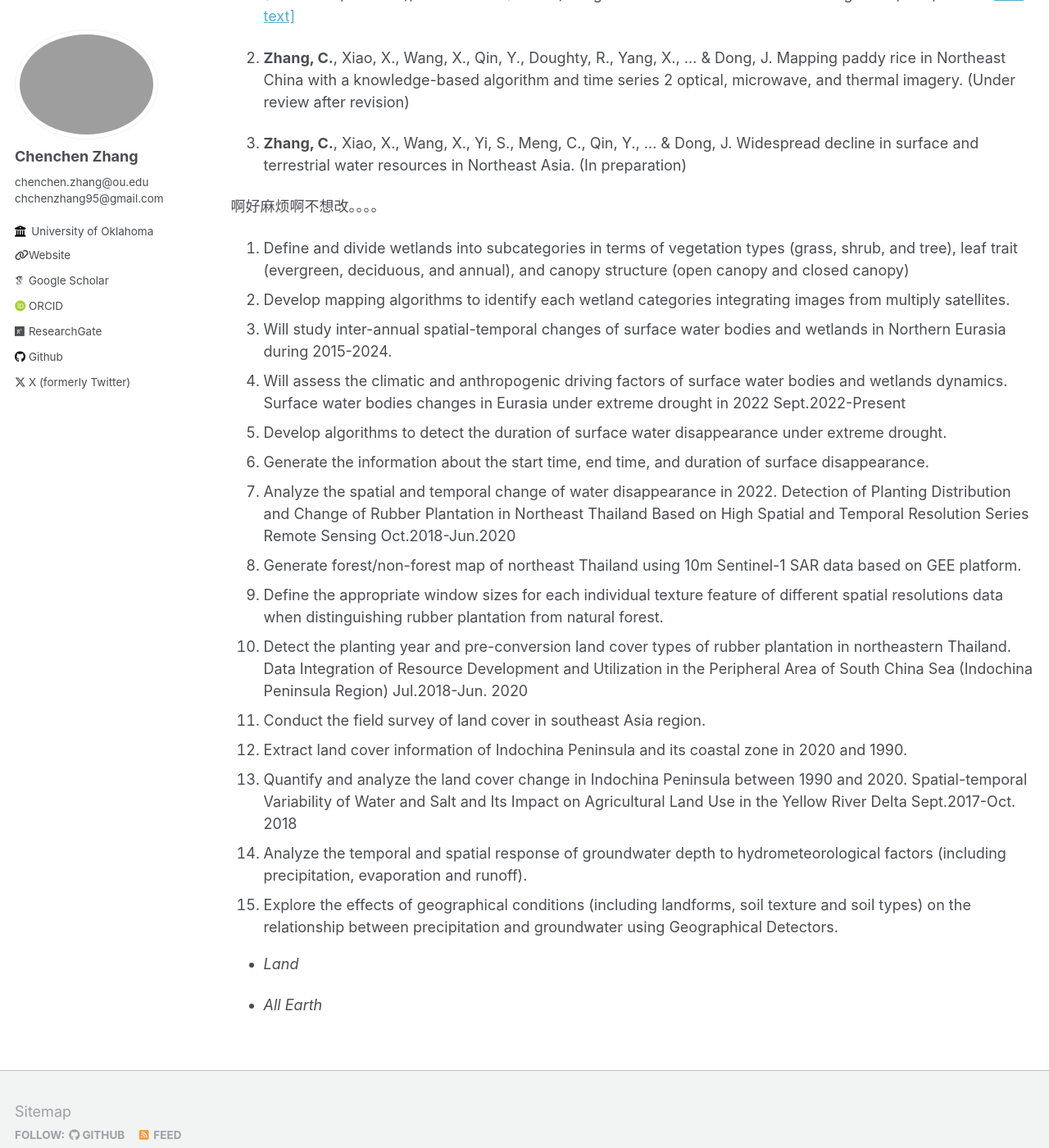
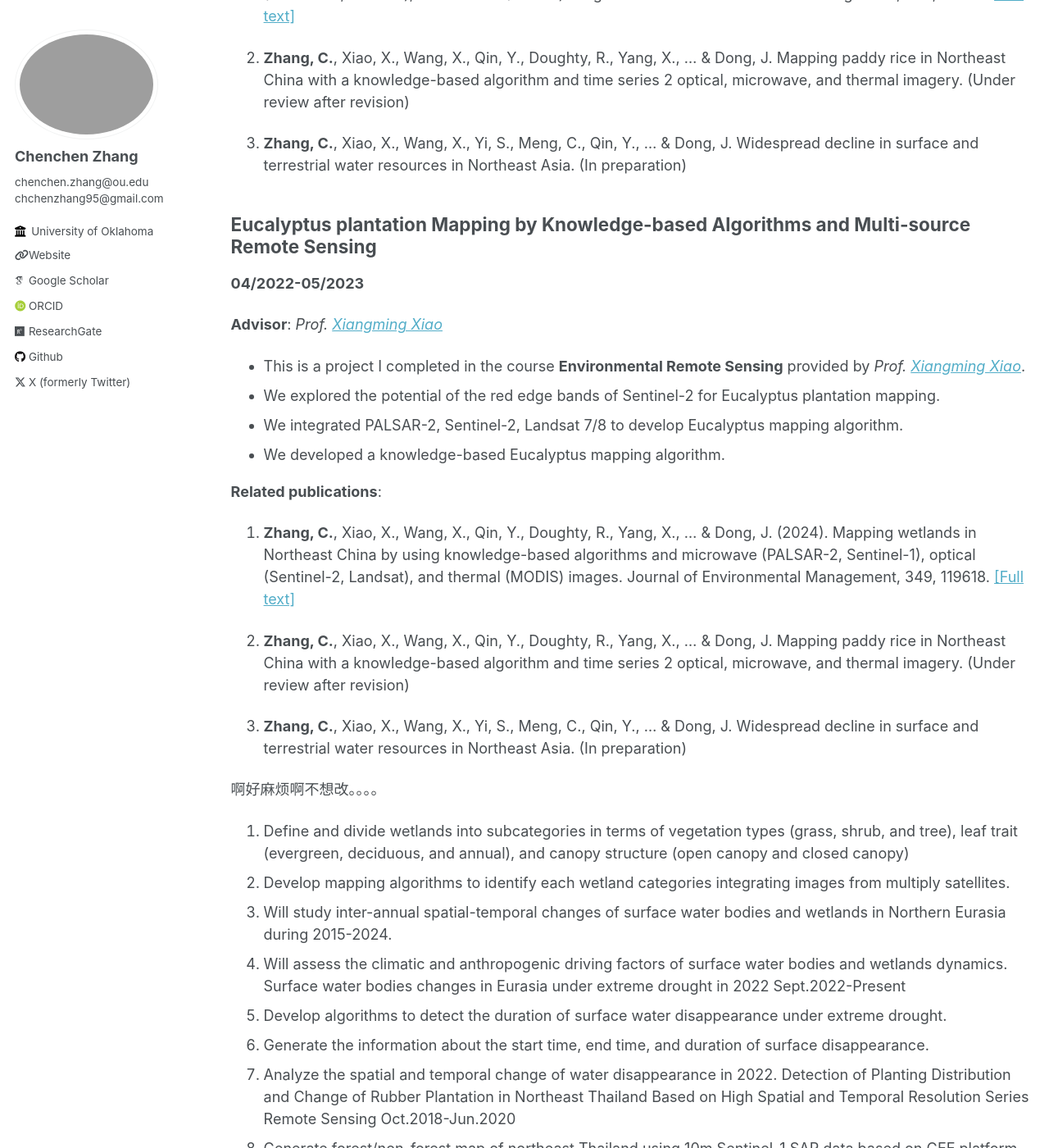
Before and after one commit to rszcc/rszcc.github.io, a Jekyll site: the page built from _pages/projects.md, in a window 1280 px wide and 1400 px high, scrolled down 867 px. Shown: the whole window at 82% size. Built offline with Jekyll 4.4.1, drawn with Linux system fonts in a browser that asks for light colours; some web fonts are replaced.

Commit message:
Update projects.md

```diff
--- a/_pages/projects.md
+++ b/_pages/projects.md
@@ -26,7 +26,25 @@ author_profile: true
 
 3. **Zhang, C.**, Xiao, X., Wang, X., Yi, S., Meng, C., Qin, Y., ... & Dong, J. Widespread decline in surface and terrestrial water resources in Northeast Asia. (In preparation)
 
+## Eucalyptus plantation Mapping by Knowledge-based Algorithms and Multi-source Remote Sensing
 
+**04/2022-05/2023**
+
+**Advisor**: _Prof. [Xiangming Xiao](https://scholar.google.com/citations?user=71350TcAAAAJ&hl=en)_
+
+- This is a project I completed in the course **Environmental Remote Sensing** provided by _Prof. [Xiangming Xiao](https://scholar.google.com/citations?user=71350TcAAAAJ&hl=en)_.
+- We explored the potential of the red edge bands of Sentinel-2 for Eucalyptus plantation mapping.
+- We integrated PALSAR-2, Sentinel-2, Landsat 7/8 to develop Eucalyptus mapping algorithm.
+- We developed a knowledge-based Eucalyptus mapping algorithm.
+
+**Related publications**:
+
+1. **Zhang, C.**, Xiao, X., Wang, X., Qin, Y., Doughty, R., Yang, X., ... & Dong, J. (2024). Mapping wetlands in Northeast China by using knowledge-based algorithms and microwave (PALSAR-2, Sentinel-1), optical (Sentinel-2, Landsat), and thermal (MODIS) images. Journal of Environmental Management, 349, 119618. [[Full text]](https://doi.org/10.1016/j.jenvman.2023.119618)
+
+2. **Zhang, C.**, Xiao, X., Wang, X., Qin, Y., Doughty, R., Yang, X., ... & Dong, J. Mapping paddy rice in Northeast China with a knowledge-based algorithm and time series
+2 optical, microwave, and thermal imagery. (Under review after revision)
+
+3. **Zhang, C.**, Xiao, X., Wang, X., Yi, S., Meng, C., Qin, Y., ... & Dong, J. Widespread decline in surface and terrestrial water resources in Northeast Asia. (In preparation)
 
 啊好麻烦啊不想改。。。。
 
```
